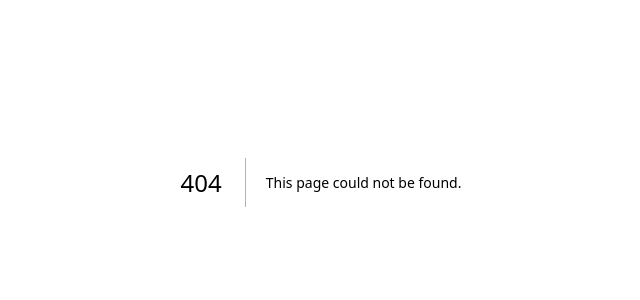
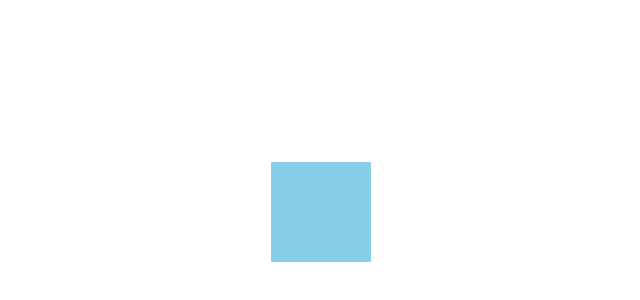
Before and after one commit to kanshu-1118/gpt-schoollife, a Next.js app: page /framerTest in a window 1280 px wide. Before the commit this address had no page. Shown: the part 218-518 px from the top of the page, without its empty margins (319-959 px from the left). Built offline with nearby package versions, Linux system fonts and the light colour scheme.

Commit message:
[update] top

```diff
--- a/package.json
+++ b/package.json
@@ -15,7 +15,7 @@
     "@types/node": "20.1.0",
     "@types/react": "18.2.6",
     "@types/react-dom": "18.2.4",
-    "framer-motion": "^10.12.10",
+    "framer-motion": "^10.13.1",
     "next": "13.4.1",
     "react": "18.2.0",
     "react-dom": "18.2.0",
--- a/src/pages/_app.tsx
+++ b/src/pages/_app.tsx
@@ -5,6 +5,7 @@ import { useEffect } from "react";
 import type { AppProps } from 'next/app'
 import { background, ChakraProvider } from '@chakra-ui/react'
 import { Noto_Sans_JP } from 'next/font/google'
+import { AnimatePresence } from "framer-motion";
 
 // import "ress"
 const notojp = Noto_Sans_JP({
@@ -48,9 +49,11 @@ export default function App({Component,pageProps} : AppProps){
           `,
         }}
       />
-      <ChakraProvider>
-        <Component {...pageProps} />
-      </ChakraProvider>
+      <AnimatePresence mode="wait">
+        <ChakraProvider>
+          <Component {...pageProps} />
+        </ChakraProvider>
+      </AnimatePresence>
     </main>
   )
 }
--- /dev/null
+++ b/src/pages/framerTest.tsx
@@ -0,0 +1,23 @@
+import React from 'react'
+import { motion } from 'framer-motion'
+import { Center, Flex } from '@chakra-ui/react'
+
+const framerTest = () => {
+    return (
+        <Center w={"100vw"} h={"100vh"}>
+            <Flex
+                as={motion.div}
+                w={"100px"}
+                h={"100px"}
+                bgColor={"skyblue"}
+                initial={{ opacity: 0, y: 30 }}
+                animate={{ opacity: 1, y: 30 }}
+                // transition={"2s ease"}
+                >
+
+            </Flex>
+        </Center>
+    )
+}
+
+export default framerTest
--- a/src/pages/index.tsx
+++ b/src/pages/index.tsx
@@ -39,6 +39,7 @@ export default function Home() {
           <Center w={"1392px"} padding={"64px 0"} borderRadius={"20px"} flexFlow={'column'} gap={'40px'} bgColor={color.white}>
             <Text as={'h2'} color={color.main} fontSize={'32px'} fontWeight={'bold'}>新着記事</Text>
             <Flex gap="46px" flexWrap={"wrap"} maxWidth={"1112px"}>
+
               {geo.map((e : any,i : number) => {
                 return(
                   <Link
```
Also changed, not shown: 1 other file (tests, documents, lock files or other folders).
